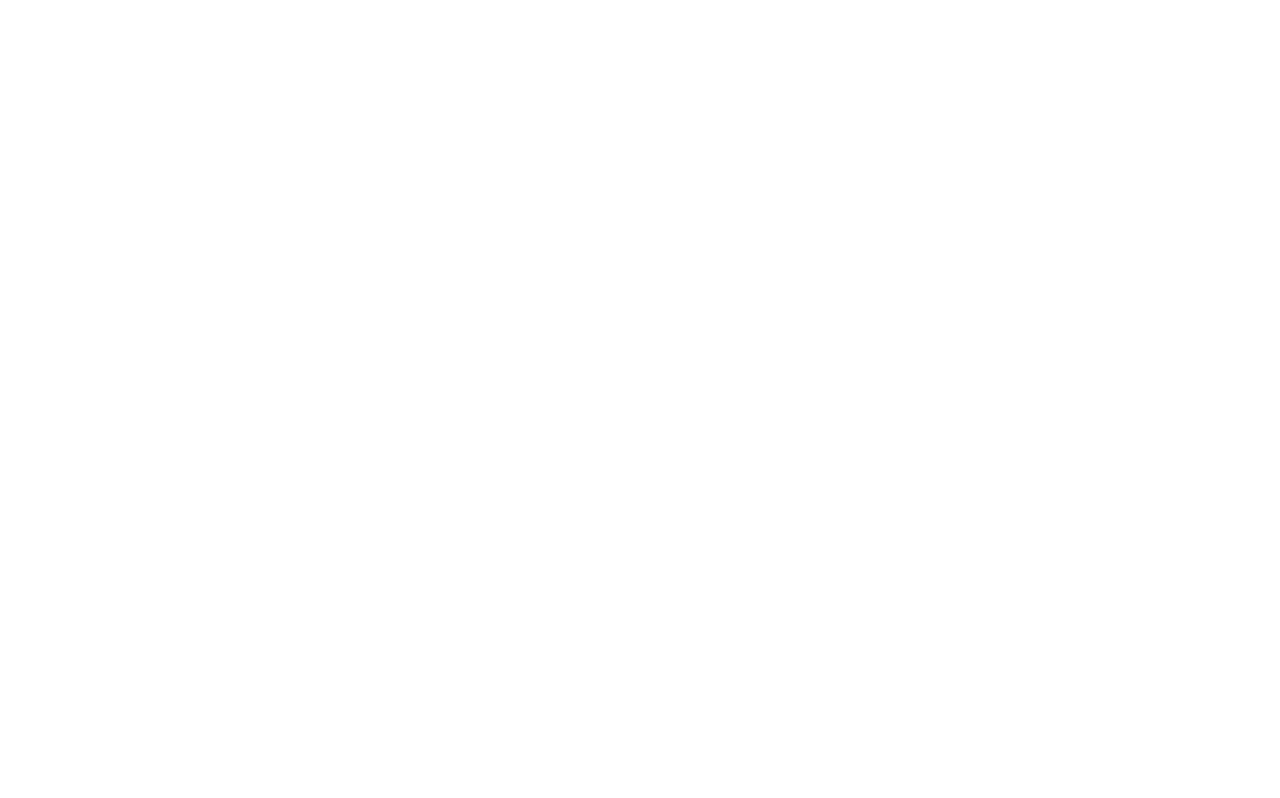
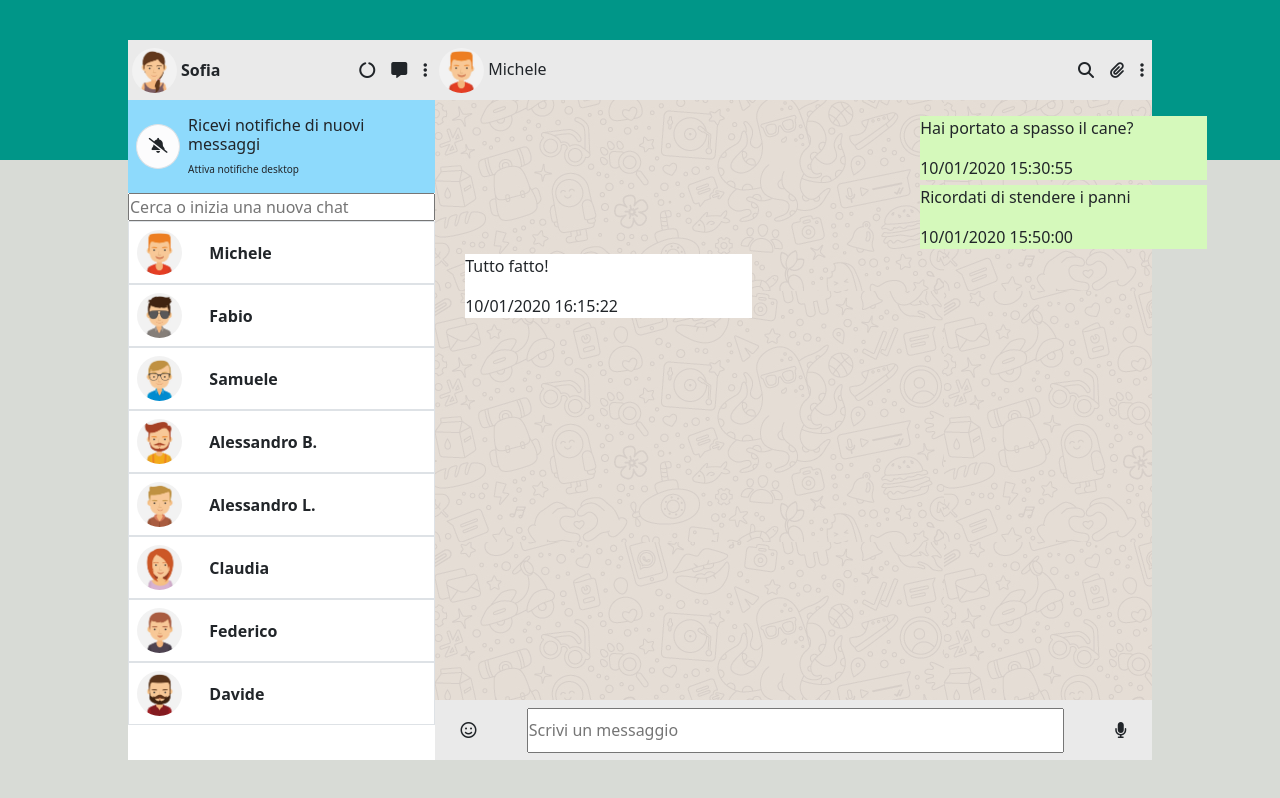
Before and after one commit to Fabio9494/vue-boolzapp, a plain HTML site: page index.html in a window 1280 px wide. Drawn offline with nearby package versions, Linux system fonts and the light colour scheme.

Commit message:
add milestone 1

```diff
--- a/css/style.css
+++ b/css/style.css
@@ -0,0 +1,75 @@
+*{
+    padding: 0;
+    margin: 0;
+    box-sizing: border-box;
+}
+
+body{
+    height: 100vh;
+    background-image: linear-gradient(to bottom, #009688 20vh, #D8DBD6 20vh);
+    display: flex;
+    justify-content: center;
+    align-items: center;
+}
+
+.whatsapp-container{
+    height: 90vh;
+    width: 80vw;
+}
+
+.col-30{
+    width: 30vw;
+    height: 100%;
+    background-color: white;
+}
+
+.col-70{
+    width: 70vw;
+    height: 100%;
+    background-image: url(../img/mine.jpg);
+}
+
+.avatar{
+    width: 45px;
+    height: 45px;
+    border-radius: 50%;
+}
+
+.bg-8EDAFC{
+    background-color: #8EDAFC;
+}
+
+.bg-EAEAEA{
+    background-color: #EAEAEA;
+}
+
+
+.font-size-10{
+    font-size: 10px;
+}
+
+.messSent{
+    background-color: #D5F9BB;
+    width: 40%;
+    margin-top: 5px;
+    margin-left: 485px;
+}
+
+.messReceived{
+    background-color: white;
+    width: 40%;
+    margin: 5px 0 0 30px;
+}
+
+.header-chat , .footer-chat{
+    background-color: #EAEAEA;
+    height: 60px;
+}
+
+.chat{
+    height: calc(100% - 136px);
+}
+
+.height-60{
+    height: 60px;
+}
--- a/index.html
+++ b/index.html
@@ -3,9 +3,66 @@
 <head>
     <meta charset="UTF-8">
     <meta name="viewport" content="width=device-width, initial-scale=1.0">
-    <title>Document</title>
+    <title>boolzapp</title>
+    <link rel="stylesheet" href="./css/style.css">
+    <link rel="stylesheet" href="https://cdnjs.cloudflare.com/ajax/libs/font-awesome/6.4.2/css/all.min.css">
+    <link href="https://cdn.jsdelivr.net/npm/bootstrap@5.3.2/dist/css/bootstrap.min.css" rel="stylesheet" integrity="sha384-T3c6CoIi6uLrA9TneNEoa7RxnatzjcDSCmG1MXxSR1GAsXEV/Dwwykc2MPK8M2HN" crossorigin="anonymous">
 </head>
 <body>
-
+    <div id="app">
+        <div class="whatsapp-container">
+            <div class="row-whatsapp d-flex h-100 w-100">
+                <div class="col-30">
+                    <div class="d-flex justify-content-between align-items-center bg-EAEAEA">
+                        <div class="height-60 d-flex align-items-center">
+                            <img class="avatar m-1" src="./img/avatar_io.jpg" alt="">
+                            <span class="w-75 fw-bold"> Sofia</span>
+                        </div>
+                        <div><i class="fa-solid fa-circle-notch p-2"></i><i class="fa-solid fa-message p-2"></i><i class="p-2 fa-solid fa-ellipsis-vertical"></i></div>
+                    </div>
+                    <div class="d-flex bg-8EDAFC font-size-10 align-items-center">
+                        <div class="m-2 avatar border d-flex justify-content-center align-items-center bg-light-subtle"><i class="fa-solid fa-bell-slash fa-xl"></i></div>
+                        <div class="d-flex justify-content-center flex-column pt-3">
+                            <h6>Ricevi notifiche di nuovi messaggi</h6>
+                            <p>Attiva notifiche desktop</p>
+                        </div>
+                    </div>
+                    <div>
+                        <input type="text" placeholder="Cerca o inizia una nuova chat" class="w-100">
+                    </div>
+                    <ul class="list-unstyled">
+                        <li class="p-2 border d-flex justify-content-between align-items-center" v-for="listItem,index in contacts">
+                            <span class="w-25"><img class="avatar" :src="listItem.avatar" alt=""></span>
+                            <span class="w-75 fw-bold">
+                               {{listItem.name}}
+                            </span>
+                        </li>
+                    </ul>
+                </div>
+                <div class="col-70">
+                    <div class="header-chat d-flex justify-content-between align-items-center mb-3">
+                        <div>
+                            <img class="avatar m-1" :src="contacts[0].avatar" alt="">
+                            <span>{{contacts[0].name}}</span>
+                        </div>
+                        <div><i class="fa-solid fa-magnifying-glass p-2"></i><i class="fa-solid fa-paperclip p-2"></i><i class="p-2 fa-solid fa-ellipsis-vertical"></i></div>
+                    </div>
+                    <div class="chat">
+                        <div v-for="message in contacts[0].messages" :class="message.status === 'sent' ? 'messSent' : 'messReceived'">
+                            <p>{{message.message}}</p>
+                            <span>{{message.date}}</span>
+                        </div>
+                    </div>
+                    <div class="footer-chat d-flex justify-content-around align-items-center">
+                        <i class="fa-regular fa-face-smile"></i>
+                        <input type="text" placeholder="Scrivi un messaggio" class="w-75 h-75">
+                        <i class="fa-solid fa-microphone"></i>
+                    </div>
+                </div>
+            </div>
+        </div>
+    </div>
+    <script src='https://unpkg.com/vue@3/dist/vue.global.js'></script>
+    <script src="./js/script.js"></script>
 </body>
 </html>
--- a/js/script.js
+++ b/js/script.js
@@ -0,0 +1,175 @@
+const {createApp} = Vue;
+
+createApp({
+    data(){
+        return{
+            contacts: [
+                {
+                  name: 'Michele',
+                  avatar: './img/avatar_1.jpg',
+                  visible: true,
+                  messages: [
+                    {
+                      date: '10/01/2020 15:30:55',
+                      message: 'Hai portato a spasso il cane?',
+                      status: 'sent'
+                    },
+                    {
+                      date: '10/01/2020 15:50:00',
+                      message: 'Ricordati di stendere i panni',
+                      status: 'sent'
+                    },
+                    {
+                      date: '10/01/2020 16:15:22',
+                      message: 'Tutto fatto!',
+                      status: 'received'
+                    }
+                  ],
+                },
+                {
+                  name: 'Fabio',
+                  avatar: './img/avatar_2.jpg',
+                  visible: true,
+                  messages: [
+                    {
+                      date: '20/03/2020 16:30:00',
+                      message: 'Ciao come stai?',
+                      status: 'sent'
+                    },
+                    {
+                      date: '20/03/2020 16:30:55',
+                      message: 'Bene grazie! Stasera ci vediamo?',
+                      status: 'received'
+                    },
+                    {
+                      date: '20/03/2020 16:35:00',
+                      message: 'Mi piacerebbe ma devo andare a fare la spesa.',
+                      status: 'sent'
+                    }
+                  ],
+                },
+                {
+                  name: 'Samuele',
+                  avatar: './img/avatar_3.jpg',
+                  visible: true,
+                  messages: [
+                    {
+                      date: '28/03/2020 10:10:40',
+                      message: 'La Marianna va in campagna',
+                      status: 'received'
+                    },
+                    {
+                      date: '28/03/2020 10:20:10',
+                      message: 'Sicuro di non aver sbagliato chat?',
+                      status: 'sent'
+                    },
+                    {
+                      date: '28/03/2020 16:15:22',
+                      message: 'Ah scusa!',
+                      status: 'received'
+                    }
+                  ],
+                },
+                {
+                  name: 'Alessandro B.',
+                  avatar: './img/avatar_4.jpg',
+                  visible: true,
+                  messages: [
+                    {
+                      date: '10/01/2020 15:30:55',
+                      message: 'Lo sai che ha aperto una nuova pizzeria?',
+                      status: 'sent'
+                    },
+                    {
+                      date: '10/01/2020 15:50:00',
+                      message: 'Si, ma preferirei andare al cinema',
+                      status: 'received'
+                    }
+                  ],
+                },
+                {
+                  name: 'Alessandro L.',
+                  avatar: './img/avatar_5.jpg',
+                  visible: true,
+                  messages: [
+                    {
+                      date: '10/01/2020 15:30:55',
+                      message: 'Ricordati di chiamare la nonna',
+                      status: 'sent'
+                    },
+                    {
+                      date: '10/01/2020 15:50:00',
+                      message: 'Va bene, stasera la sento',
+                      status: 'received'
+                    }
+                  ],
+                },
+                {
+                  name: 'Claudia',
+                  avatar: './img/avatar_6.jpg',
+                  visible: true,
+                  messages: [
+                    {
+                      date: '10/01/2020 15:30:55',
+                      message: 'Ciao Claudia, hai novità?',
+                      status: 'sent'
+                    },
+                    {
+                      date: '10/01/2020 15:50:00',
+                      message: 'Non ancora',
+                      status: 'received'
+                    },
+                    {
+                      date: '10/01/2020 15:51:00',
+                      message: 'Nessuna nuova, buona nuova',
+                      status: 'sent'
+                    }
+                  ],
+                },
+                {
+                  name: 'Federico',
+                  avatar: './img/avatar_7.jpg',
+                  visible: true,
+                  messages: [
+                    {
+                      date: '10/01/2020 15:30:55',
+                      message: 'Fai gli auguri a Martina che è il suo compleanno!',
+                      status: 'sent'
+                    },
+                    {
+                      date: '10/01/2020 15:50:00',
+                      message: 'Grazie per avermelo ricordato, le scrivo subito!',
+                      status: 'received'
+                    }
+                  ],
+                },
+                {
+                  name: 'Davide',
+                  avatar: './img/avatar_8.jpg',
+                  visible: true,
+                  messages: [
+                    {
+                      date: '10/01/2020 15:30:55',
+                      message: 'Ciao, andiamo a mangiare la pizza stasera?',
+                      status: 'received'
+                    },
+                    {
+                      date: '10/01/2020 15:50:00',
+                      message: 'No, l\'ho già mangiata ieri, ordiniamo sushi!',
+                      status: 'sent'
+                    },
+                    {
+                      date: '10/01/2020 15:51:00',
+                      message: 'OK!!',
+                      status: 'received'
+                    }
+                  ],
+                }
+              ]
+
+        }
+    },
+    methods: {
+
+    },
+}).mount('#app');
```
Also changed, not shown: 1 other file.
